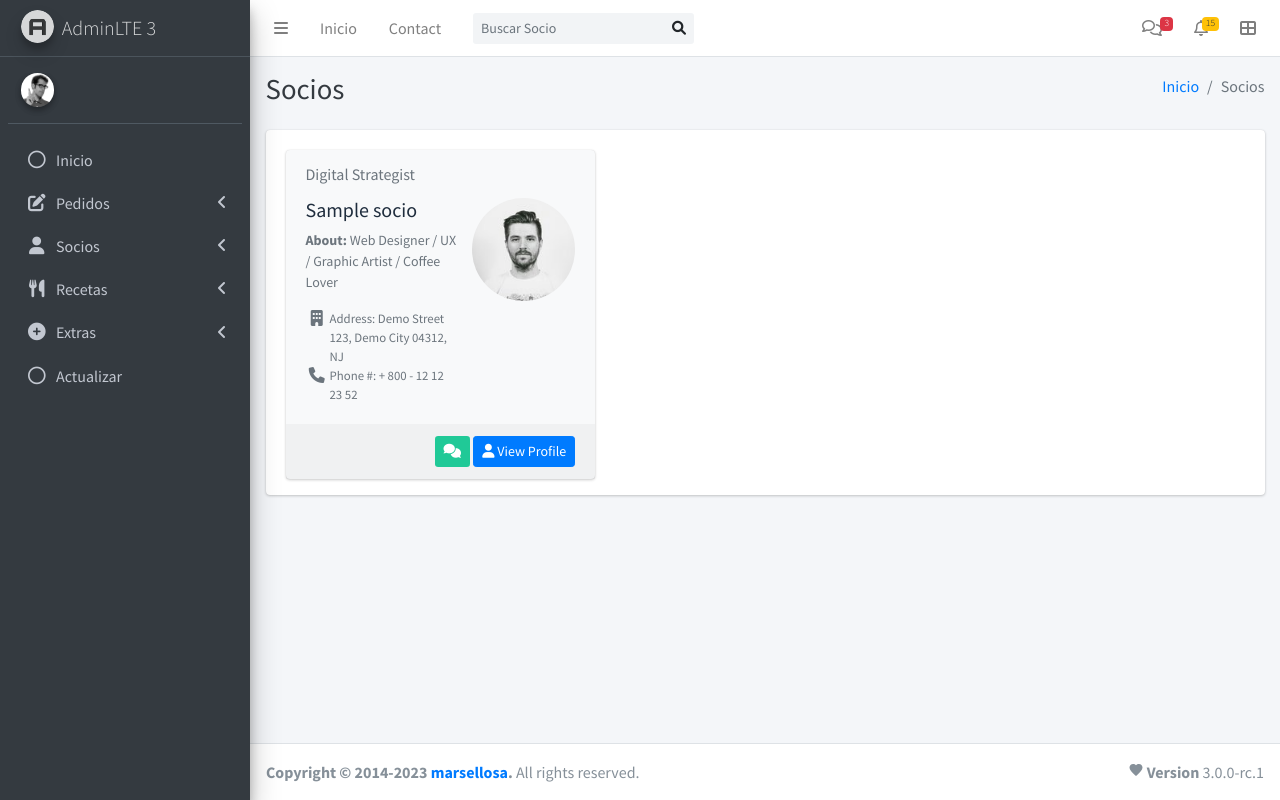
After one commit to marsellosa/asistente, a Django app: template templates/apps/socios/list.html in a window 1280 px wide. The commit adds this page. Run offline with Django 3.2, Linux system fonts and the light colour scheme; the template is opened without the code that fills it: most values are stand-ins (such as "Sample title", 1, 10 or a date in 2020); some libraries are stand-ins or nearby versions.

```diff
--- /dev/null
+++ b/templates/apps/socios/list.html
@@ -0,0 +1,65 @@
+{% extends 'base.html' %}
+{% load static %}
+
+{% block content-header %}
+<!-- Content Header (Page header) -->
+<div class="content-header">
+    <div class="container-fluid">
+      <div class="row mb-2">
+        <div class="col-sm-6">
+          <h1 class="m-0 text-dark">Socios</h1>
+        </div><!-- /.col -->
+        <div class="col-sm-6">
+          <ol class="breadcrumb float-sm-right">
+            <li class="breadcrumb-item"><a href="{% url 'main:inicio' %}">Inicio</a></li>
+            <li class="breadcrumb-item active">Socios</li>
+          </ol>
+        </div><!-- /.col -->
+      </div><!-- /.row -->
+    </div><!-- /.container-fluid -->
+  </div><!-- /.content-header -->
+{% endblock content-header %}
+
+{% block main-content %}
+<div class="card card-solid">
+    <div class="card-body pb-0">
+        <div class="row">
+            {% for socio in socios %}
+            <div class="col-12 col-sm-6 col-md-4 d-flex align-items-stretch flex-column">
+                <div class="card bg-light d-flex flex-fill">
+                  <div class="card-header text-muted border-bottom-0">
+                    Digital Strategist
+                  </div>
+                  <div class="card-body pt-0">
+                    <div class="row">
+                      <div class="col-7">
+                        <h2 class="lead"><b>{{ socio.nombre_completo }}</b></h2>
+                        <p class="text-muted text-sm"><b>About: </b> Web Designer / UX / Graphic Artist / Coffee Lover </p>
+                        <ul class="ml-4 mb-0 fa-ul text-muted">
+                          <li class="small"><span class="fa-li"><i class="fas fa-lg fa-building"></i></span> Address: Demo Street 123, Demo City 04312, NJ</li>
+                          <li class="small"><span class="fa-li"><i class="fas fa-lg fa-phone"></i></span> Phone #: + 800 - 12 12 23 52</li>
+                        </ul>
+                      </div>
+                      <div class="col-5 text-center">
+                        <img src="{% static 'AdminLTE/dist/img/user1-128x128.jpg' %}" alt="user-avatar" class="img-circle img-fluid">
+                      </div>
+                    </div>
+                  </div>
+                  <div class="card-footer">
+                    <div class="text-right">
+                      <a href="#" class="btn btn-sm bg-teal">
+                        <i class="fas fa-comments"></i>
+                      </a>
+                      <a href="{{ socio.get_absolute_url }}" class="btn btn-sm btn-primary">
+                        <i class="fas fa-user"></i> View Profile
+                      </a>
+                    </div>
+                  </div>
+                </div>
+            </div>
+            {% endfor %}
+
+        </div>
+    </div>
+</div>
+{% endblock main-content %}
--- a/templates/sidebar.html
+++ b/templates/sidebar.html
@@ -64,7 +64,7 @@
                 </a>
               </li>
               <li class="nav-item">
-                <a href="#" class="nav-link">
+                <a href="{% url 'socios:list' %}" class="nav-link">
                   <i class="far fa-circle nav-icon"></i>
                   <p>Ver Todos</p>
                 </a>
```
Also changed, not shown: socios/models.py (+5 -2 lines), socios/views.py (+3 -7 lines), templates/apps/main/detalle_ahorro.html (+8 -10 lines).
